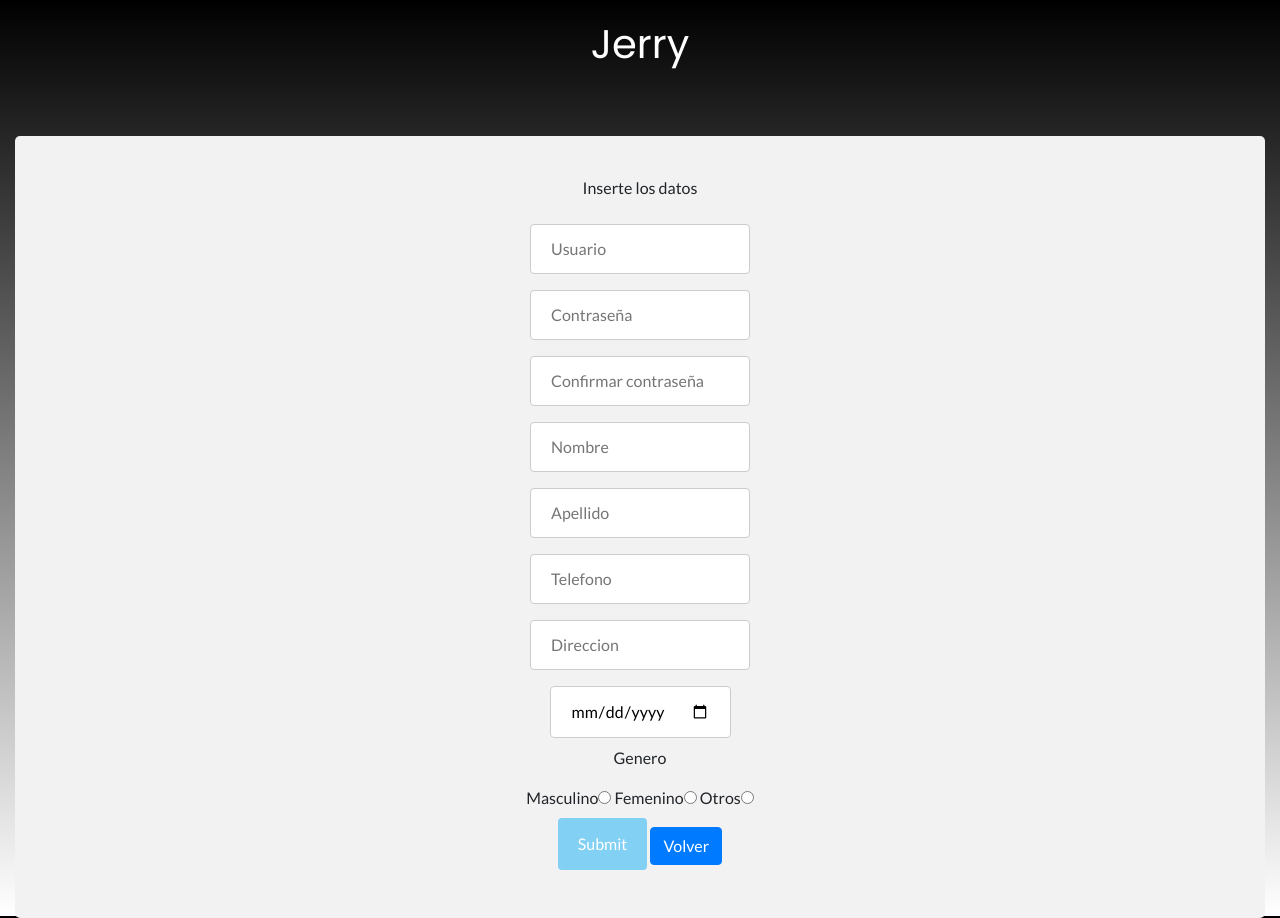
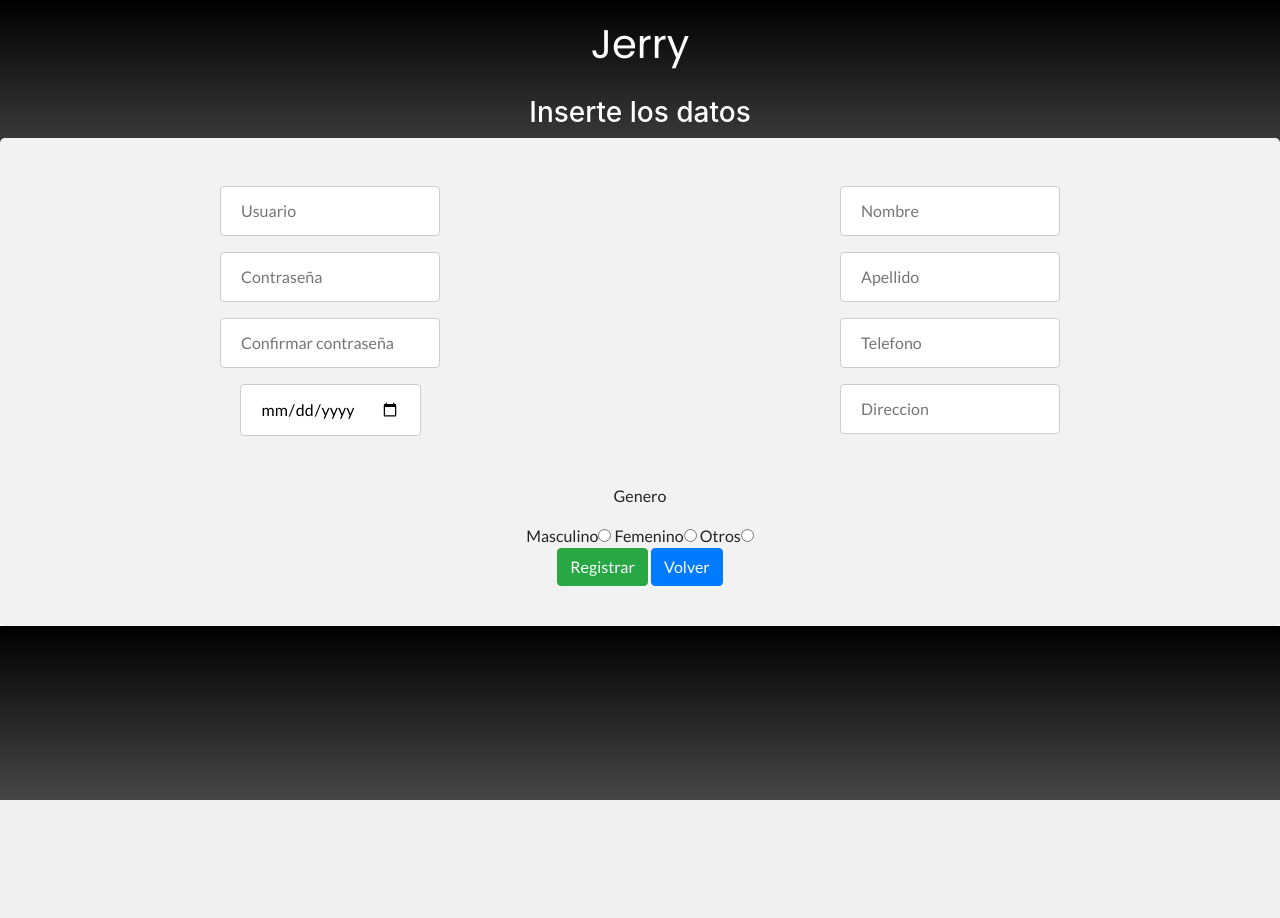
Before and after one commit to ricardoperezf/Jerry, a Flask app: template jerry/templates/signup.html in a window 1280 px wide. After the commit the page ends 800 px from the top, so only its background shows below. Run offline with Flask 2, Linux system fonts and the light colour scheme; the template is opened without the code that fills it, so the values that code supplies are empty; some libraries are stand-ins or nearby versions.

Commit message:
Cambios de estilos en master (sin querer, mis disculpas companeros)

```diff
--- a/jerry/static/estilo.css
+++ b/jerry/static/estilo.css
@@ -7,16 +7,20 @@ input[type=text], input[type=date], select {
   box-sizing: border-box;
 }
 
-input[type=submit] {
-  background-color: #82D1F5;
-  color: white;
-  padding: 14px 20px;
-  margin: 8px 0;
-  border: none;
-  border-radius: 4px;
-  cursor: pointer;
-  transition:0.3s;
-}
+/*input[type=submit] {*/
+  /*background-color: #82D1F5;*/
+  /*color: white;*/
+  /*padding: 14px 20px;*/
+  /*margin: 8px 0;*/
+  /*border: none;*/
+  /*border-radius: 4px;*/
+  /*cursor: pointer;*/
+  /*transition:0.3s;*/
+/*}*/
+
+/*input[type=submit]:hover {*/
+  /*background-color: #40AEDF;*/
+/*}*/
 
 input[type=password] {
   padding: 12px 20px;
@@ -26,10 +30,6 @@ input[type=password] {
   border-radius: 4px;
   box-sizing: border-box;
   left: 100px;
-}
-
-input[type=submit]:hover {
-  background-color: #40AEDF;
 }
 
 .row{
@@ -196,3 +196,8 @@ section:after {
     height: auto;
   }
 }
+
+.signup-title{
+  text-align:center;
+  color:white;
+}
--- a/jerry/templates/signin.html
+++ b/jerry/templates/signin.html
@@ -22,8 +22,8 @@
 		<br/>
 		<input name="password" type="password" placeholder="Contraseña" id="lname"/>
 		<br/>
-		<input type="submit" formaction="http://127.0.0.1:5000/login" formmethod="POST" value="Submit"/>
-		<input type="submit" formaction="http://127.0.0.1:5000/paginasignup" formmethod="POST" value="Sign up">
+			<button class="btn btn-success" type="submit" formaction="http://127.0.0.1:5000/login" formmethod="POST">Entrar</button>
+			<button class="btn btn-primary" type="submit" formaction="http://127.0.0.1:5000/paginasignup" formmethod="POST">Registrar</button>
 		</form>
 	</div>
 </div>
--- a/jerry/templates/signup.html
+++ b/jerry/templates/signup.html
@@ -11,17 +11,21 @@
 <div class="row login-title">
 	<h1>Jerry</h1>
 </div>
-<div class="row container-fluid">
-    <div class="col-md-12">
+
 <form action="http://127.0.0.1:5000/signup" method="POST">
-    <div style="text-align: center;">
-        <p>Inserte los datos</p>
+    <h3 class="signup-title">Inserte los datos</h3>
+    <div class="row">
+    <div class="col-md-6" style="text-align: center;">
         <input name="username" type="text" placeholder="Usuario"/>
         <br/>
         <input name="password" type="password" placeholder="Contraseña"/>
         <br/>
         <input name="confirm_password" type="password" placeholder="Confirmar contraseña"/>
         <br/>
+        <input name="birthday" type="date" placeholder="Fecha De nacimiento"/>
+        <br/>
+    </div>
+    <div class="col-md-6" style="text-align: center;">
         <input name="name" type="text" placeholder="Nombre"/>
         <br/>
         <input name="last_name" type="text" placeholder="Apellido"/>
@@ -30,19 +34,19 @@
         <br/>
         <input name="address" type="text" placeholder="Direccion"/>
         <br/>
-        <input name="birthday" type="date" placeholder="Fecha De nacimiento"/>
-        <br/>
+    </div>
+    <div class="col-md-12" style="text-align: center;">
         <p>Genero</p>
         Masculino<input name="gender" type="radio" value="M">
         Femenino<input name="gender" type="radio" value="F"/>
         Otros<input name="gender" type="radio" value="O"/>
         <br/>
-        <input type="submit" value="Submit">
+        <button class="btn btn-success" type="submit">Registrar</button>
         <a href="/" class="btn btn-primary">Volver</a>
     </div>
+
+</div>
 </form>
-    </div>
-</div>
 <script
   src="https://code.jquery.com/jquery-3.3.1.min.js"
   integrity="sha256-FgpCb/KJQlLNfOu91ta32o/NMZxltwRo8QtmkMRdAu8="
@@ -54,7 +58,7 @@
 
 
 		$(document).ready(function () {
-			$('.col-md-12').fadeIn(500);
+			$('.col-md-6, .col-md-12').fadeIn(500);
 		});
 
 	});
```
